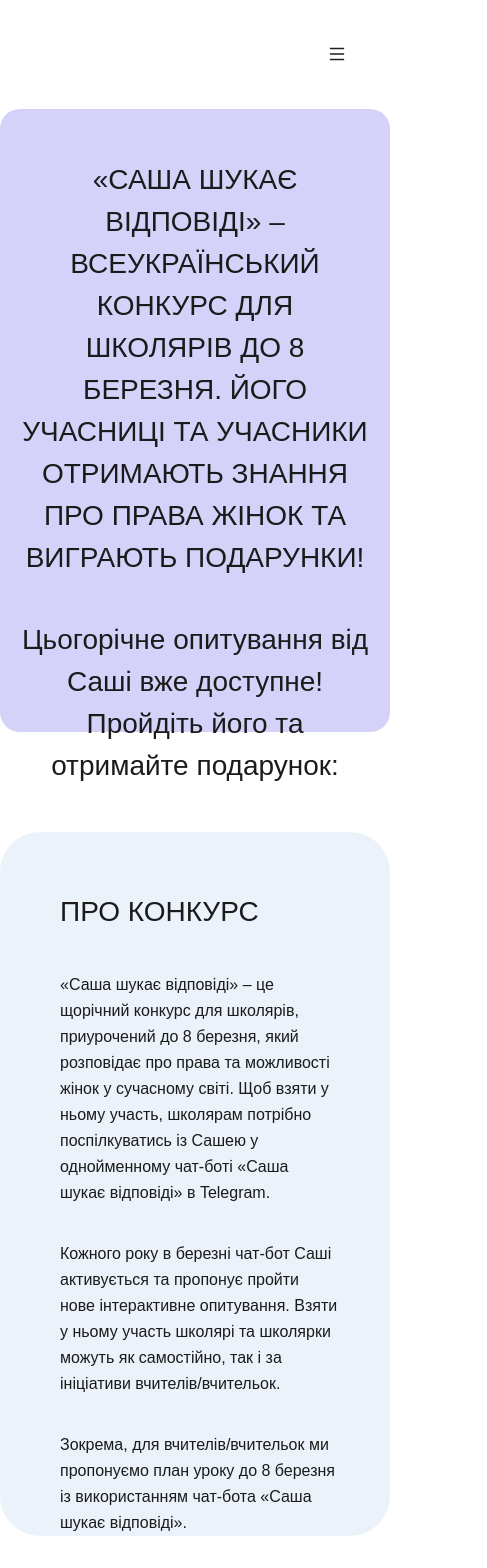
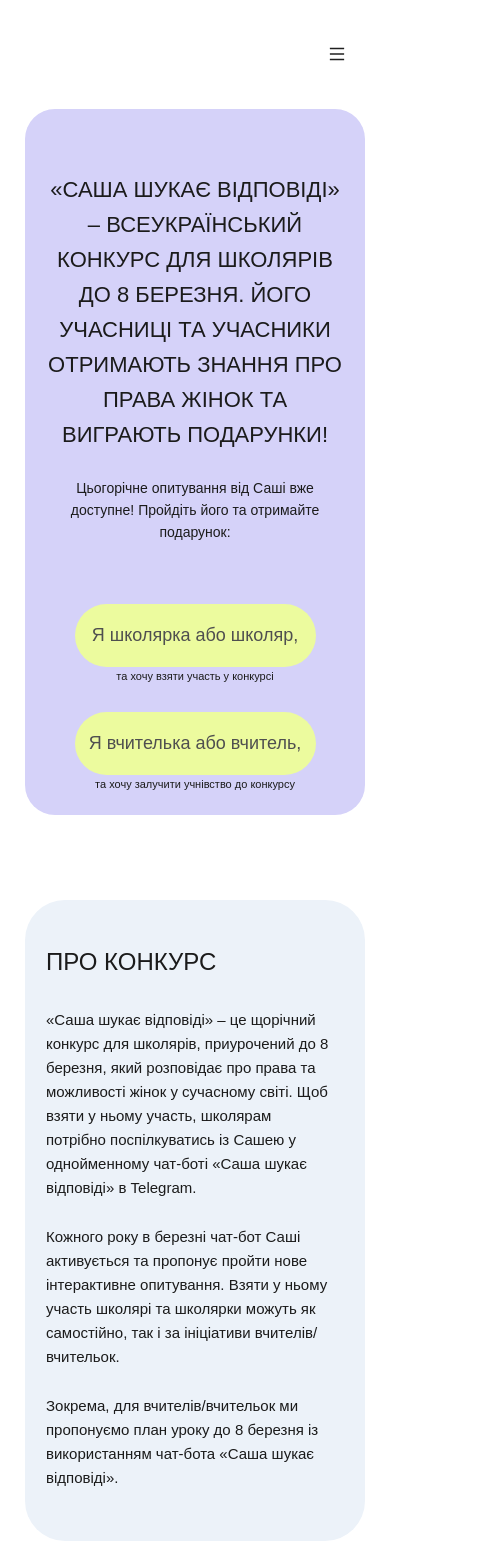
Before and after one commit to Nattalli/landing-page.github.io, a React (Create React App) app: page / in a window 390 px wide. Shown: the top 1568 px of the page, 487 px wide, since content can reach past the window. Built offline with nearby package versions, Linux system fonts and the light colour scheme.

Commit message:
added mobile adaptives

```diff
--- a/src/pages/landing/Landing.scss
+++ b/src/pages/landing/Landing.scss
@@ -250,6 +250,8 @@
  }
 
  a {
+   color: #1B1B1B;
+
    &:hover {
      color: #1B1B1B;
    }
@@ -294,6 +296,19 @@
 
  .text-together {
    white-space: nowrap
+ }
+
+ .circle-div {
+   text-align: center;
+ }
+
+ .circle {
+   display: inline-block;
+   width: 10px;
+   height: 10px;
+   border-radius: 50%;
+   background-color: #E9FA93;
+   margin: 25px 7px;
  }
 
  // fifth block
@@ -509,94 +524,235 @@
 
  /* Mobile Styles */
  @media screen and (max-width: 767px) {
-   /* General adjustments */
+   /* General adjustments and first block*/
    .block-first, .block-third, .block-fourth, .block-sixth, .block-eight {
      width: 100%;
-     border-radius: 20px;
+     border-radius: 30px;
    }
 
+   .block-first{
+     width: 340px;
+     height: 706px;
+     margin: 0 auto;
+     border-radius: 30px;
+   }
+
+   .block-first-text-article {
+     font-weight: 500;
+     font-size: 22px;
+     line-height: 35px;
+     text-align: center;
+     padding: 50px 20px 0 20px;
+   }
+
+   .block-first-text-main {
+     font-weight: 500;
+     font-size: 14px;
+     line-height: 22px;
+     text-align: center;
+     color: #1B1B1B;
+     padding: 25px 20px 0 20px;
+
+     margin: 0;
+   }
+
+   .button-text {
+     width: 221px;
+     font-weight: 500;
+     line-height: 23px;
+     text-align: center;
+     margin-left: 0;
+   }
+
+   button {
+     margin: 45px auto 0;
+     padding: 20px 10px;
+     width: 241px;
+     height: 63px;
+     border: none;
+   }
+
+   .text-after-button {
+     display: block;
+     font-size: 11px;
+     line-height: 15px;
+     margin-top: -122px;
+     padding-left: 0;
+   }
+
+   .text-after-button-second {
+     margin-top: 93px;
+   }
+
+   /* Second block */
    .block-second, .block-fifth, .block-seventh {
      flex-direction: column;
      height: auto;
+     margin: 85px auto;
+     width: 340px;
+     border-radius: 30px;
    }
 
-   /* First block */
-   .block-first-text-article, .block-first-text-main {
-     padding-left: 20px;
-     padding-right: 20px;
-     font-size: 28px;
-     line-height: 42px;
+   .block-second {
+     width: 340px;
    }
 
-   button {
-     margin: 27px auto;
+   .first-block {
+     width: 340px;
+     height: 641px;
    }
 
-   .text-after-button {
-     gap: 20px;
-     font-size: 12px;
-     line-height: 18px;
-   }
-
-   /* Second block */
-   .first-block, .second-block, .fifth-block, .seventh-first-block, .seventh-second-block {
-     width: 100%;
-     margin-bottom: 40px;
+   .second-block {
+     height: 386px;
+     width: 340px;
    }
 
    h2 {
-     font-size: 28px;
-     line-height: 40px;
+     font-weight: 500;
+     font-size: 24px;
+     line-height: 33px;
+     margin-top: 45px;
+     margin-left: 21px;
    }
 
-   .text-inside-first-block, .text-inside-fifth-block, .text-inside-seventh-block {
-     font-size: 16px;
-     line-height: 26px;
+   .text-inside-first-block {
+     font-weight: 400;
+     font-size: 15px;
+     line-height: 24px;
+     margin: 25px 36px 0 21px;
    }
 
    /* Third block */
-   .third-block-main-text {
-     margin-left: 20px;
-     width: 100px;
+   .block-third {
+     height: auto;
+     margin: 0 auto;
+     padding-bottom: 45px;
+     width: 340px;
+     align-content: center;
+     display: flex;
+     flex-direction: column;
    }
 
-   .column {
-     padding-right: 20px;
+   .third-block-main-text {
+     font-weight: 500;
+     font-size: 24px;
+     line-height: 160%;
+     margin: 0 auto;
+
+     padding-top: 45px;
+     padding-left: 20px;
+     width: 300px;
+     text-align: left;
    }
 
    .img-second {
-     width: 100px;
-     height: 100px;
+     width: 132px;
+     height: 132px;
+     border-radius: 20px;
+
+     padding-top: 0;
+     margin-top: 20px;
+     margin-left: 20px;
    }
 
    .numbers {
-     font-size: 28px;
-     line-height: 40px;
+     font-size: 25px;
+     line-height: 34px;
+
+     padding-top: 0;
+     margin-top: 35px;
+     margin-bottom: 0;
+     margin-left: 20px;
+     text-align: left;
    }
 
    .steps {
-     font-size: 16px;
-     line-height: 26px;
+     padding-top: 0;
+     margin-top: 20px;
+     margin-left: 20px;
+     text-align: left;
+     width: 265px;
+
+     font-size: 15px;
+     line-height: 24px;
    }
 
-   .steps-third {
-     margin-right: 20px;
+   .steps-first {
+     width: 150px;
    }
 
    /* Fourth block */
+   .block-fourth {
+     margin: 85px auto;
+     height: 606px;
+     width: 340px;
+   }
+
+   .fourth-block-text {
+     font-weight: 500;
+     font-size: 24px;
+     line-height: 160%;
+
+     margin-left: 20px;
+     padding-top: 45px;
+     padding-left: 0;
+   }
+
    .cards {
-     margin-left: 20px;
-     margin-right: 20px;
+     margin-left: 37px;
+     margin-right: 37px;
+
+     margin-top: 40px;
+     height: 326px;
+   }
+
+   .card-text {
+     margin: -5px 32px;
+   }
+   .circle {
+     width: 10px;
+     height: 10px;
+     margin: 25px 7px;
    }
 
    /* Fifth block */
+
+   .fifth-block {
+     width: 340px;
+     background-color: #F5F5F5;
+     border-radius: 30px;
+   }
+
+   .fifth-block-text {
+     padding-bottom: 45px;
+   }
+
+   .text-inside-fifth-block {
+     font-size: 15px;
+     line-height: 160%;
+     margin: 25px 37px 0 20px;
+     text-align: left;
+
+     flex: none;
+     order: 0;
+     flex-grow: 0;
+   }
+
    .first-article {
-     margin-top: 40px;
+     margin-top: 45px;
    }
 
    /* Sixth block */
+
+   .block-sixth {
+     margin: 85px auto;
+     width: 340px;
+     border-radius: 30px;
+     height: auto;
+   }
+
    .sixth-block {
-     width: 100%;
+     width: 300px;
    }
 
    .lesson-plan-body {
@@ -604,50 +760,93 @@
    }
 
    .certificate-text {
-     margin-right: 20px;
+     width: 300px;
+     font-weight: 400;
+     font-size: 15px;
+     line-height: 24px;
+
+     text-align: left;
+     margin-left: 20px;
+     margin-top: 35px;
    }
 
    .lesson-plan-form {
-     margin: 40px 20px 56px;
-     width: 100%;
-     padding: 20px;
+     margin: 45px 20px 45px;
+     width: 250px;
+
+     height: 583px;
+     border-radius: 25px;
+     padding: 46px 25px 0 25px;
    }
 
    input {
-     width: 100%;
+     width: 95%;
+   }
+
+   .form-text {
+     font-size: 13px;
+     line-height: 18px;
+     margin-bottom: 20px;
    }
 
    /* Seventh block */
+
+   .block-seventh {
+     gap: 85px;
+   }
+
+   .seventh-first-block {
+     width: 340px;
+     border-radius: 30px;
+     padding-bottom: 100px;
+   }
+
    .mapArticle {
+     padding-bottom: 0;
      font-size: 24px;
-     line-height: 36px;
+     line-height: 38px;
+   }
+
+   .text-inside-seventh-block {
+     width: 260px;
+   }
+
+   .seventh-second-block {
+     width: 340px;
+     height: 340px;
+     border-radius: 30px;
+     background-color: #F5F5F5;
+     display: flex;
+     align-items: center;
+   }
+
+   .img-seventh {
+     width: 340px;
+     margin: auto;
    }
 
    /* Eighth block */
+
+   .block-eight {
+     align-content: center;
+     margin: 85px auto;
+     display: block;
+     border-radius: 30px;
+
+     width: 340px;
+     height: 430px;
+   }
+
    .cards-second {
-     margin-left: 20px;
-     margin-right: 20px;
+     margin-left: 53px;
+     margin-right: 54px;
+     height: 185px;
    }
 
    .main-text {
-     width: 200px;
+     width: 316px;
+     font-weight: 500;
+     font-size: 25px;
+     line-height: 160%;
    }
-
-   .img-seventh {
-     width: 100px;
-     height: 100px;
-   }
-
-   .steps-third {
-     width: 100px;
-   }
-
-   .steps-second {
-     width: 50px;
-   }
-
-   .steps-first {
-     width: 50px;
-   }
-
  }
--- a/src/pages/landing/Landing.tsx
+++ b/src/pages/landing/Landing.tsx
@@ -31,6 +31,8 @@
 
 
 export default function Landing() {
+
+    const isDesktop = window.innerWidth > 768;
 
     const handleClick = (id: string) => {
         const element = document.getElementById(id);
@@ -70,7 +72,7 @@
               </p>
               <p className="text-after-button">
                   <p>та хочу взяти участь у конкурсі</p>
-                  <p>та хочу залучити учнівство до конкурсу</p>
+                  <p className="text-after-button-second">та хочу залучити учнівство до конкурсу</p>
               </p>
           </div>
 
@@ -96,6 +98,8 @@
               <p className="block-first-text-article third-block-main-text">
                   Як взяти участь у конкурсі Та виграти подарунок?
               </p>
+
+              {isDesktop ? (
 
               <div className="row">
                   <div className="column">
@@ -166,6 +170,31 @@
                       </div>
                   </div>
               </div>
+              ) :
+              <div>
+                  <div className="numbers">1.</div>
+                  <a href="https://t.me/SashaLookingForAnswers_bot" target="_blank" rel="noreferrer">
+                      <p className="steps steps-first">
+                          {participationInTheCompetitionFirstStep}
+                      </p>
+                  </a>
+                  <div className="box">
+                      <img className="img-second" src={SecondImage} alt="QR code"/>
+                  </div>
+
+                  <div className="numbers">2.</div>
+                  <p className="steps steps-second">
+                      {participationInTheCompetitionSecondStep}
+                  </p>
+
+                  <div className="numbers">3.</div>
+                  <div className="box">
+                      <p className="steps steps-third">{participationInTheCompetitionThirdStep}</p>
+                  </div>
+
+              </div>
+
+              }
           </div>
 
           <div className="block-fourth">
@@ -173,7 +202,6 @@
                   Учасники та учасниці конкурсу можуть виграти:
               </p>
               <div className="cards">
-                  <div className="cards-inside"></div>
                   <div className="card">
                       <img src={FirstPresent} alt="Зображення 1" className="card-image"/>
                           <p className="card-text">Набір шкарпеток від українського бренду&nbsp;
@@ -224,6 +252,23 @@
                   </div>
                   <div className="cards-inside"></div>
               </div>
+              {isDesktop?
+                  (<div className="circle-div">
+                      <span className="circle"></span>
+                      <span className="circle"></span>
+                      <span className="circle"></span>
+                      <span className="circle"></span>
+                  </div>)
+                  :
+                  (<div className="circle-div">
+                      <span className="circle"></span>
+                      <span className="circle"></span>
+                      <span className="circle"></span>
+                      <span className="circle"></span>
+                      <span className="circle"></span>
+                      <span className="circle"></span>
+                  </div>)
+              }
           </div>
 
           <div>
@@ -231,6 +276,8 @@
                   Чат-бот «Саша шукає відповіді» стартує <strong className="text-together">21 березня о 8:30.</strong> Саша чекає на тебе!
               </p>
           </div>
+
+          {isDesktop ? (
 
               <div className="block-fifth">
                   <div className="fifth-block">
@@ -252,9 +299,32 @@
                   </div>
               </div>
 
+          ) : (
+
+              <div className="block-fifth">
+                  <div className="fifth-block fifth-block-text">
+                      <p className="text-inside-fifth-block first-article">
+                          {aboutSashaFirstPart}
+                      </p>
+                      <p className="text-inside-fifth-block">
+                          {aboutSashaSecondPart}
+                      </p>
+                      <p className="text-inside-fifth-block">
+                          {aboutSashaThirdPart}
+                      </p>
+                      <p className="text-inside-fifth-block">
+                          {aboutSashaFourthPart}
+                      </p>
+                  </div>
+                  <div className="fifth-block">
+                      <img className="img-fifth" src={FifthImage}  alt="Block image"/>
+                  </div>
+              </div>
+          )}
+
 
           <div className="block-sixth" id="for-teachers">
-              <div className="lesson-plan-header">
+              <div>
                   <p className="fourth-block-text sixth-block">{formTitle}</p>
               </div>
               <div className="lesson-plan-body">
@@ -327,6 +397,18 @@
                   </div>
                   <div className="cards-inside-second"></div>
               </div>
+              {isDesktop?
+                  null
+                  :
+                  (<div className="circle-div">
+                      <span className="circle"></span>
+                      <span className="circle"></span>
+                      <span className="circle"></span>
+                      <span className="circle"></span>
+                      <span className="circle"></span>
+                      <span className="circle"></span>
+                  </div>)
+              }
           </div>
 
       </div>
```
Lines whose indentation alone changed are shown as unchanged.
